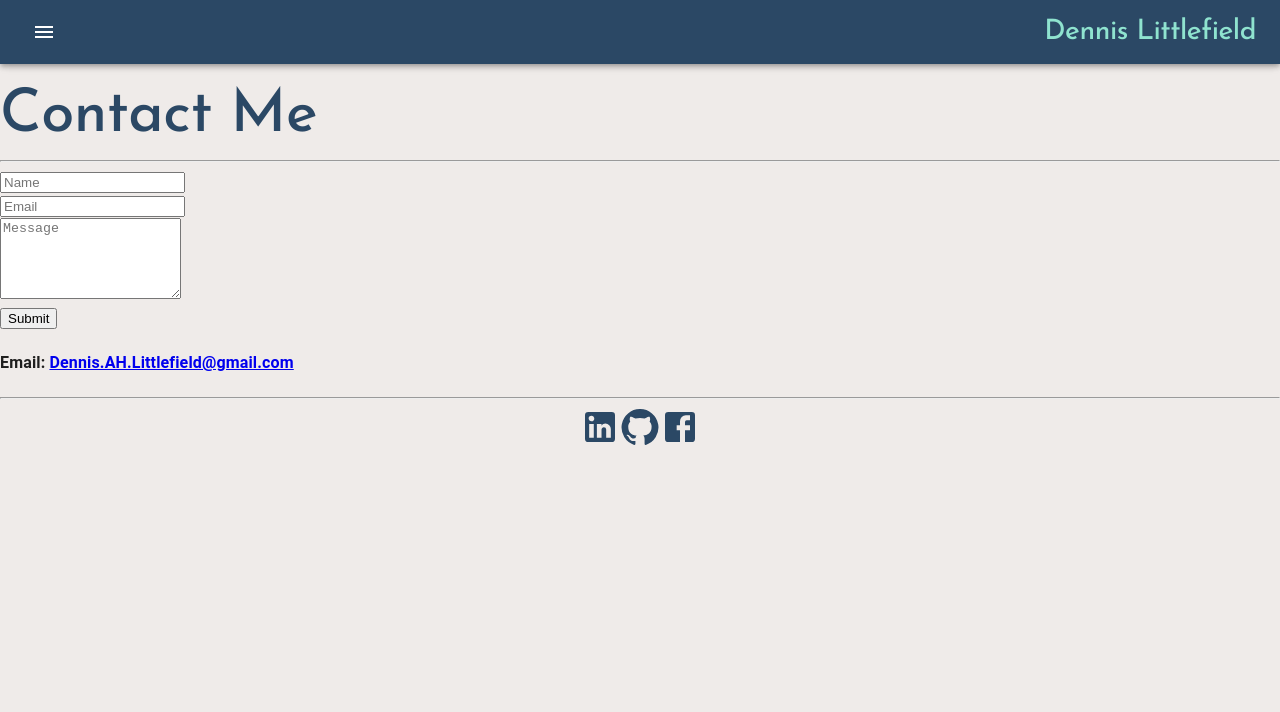
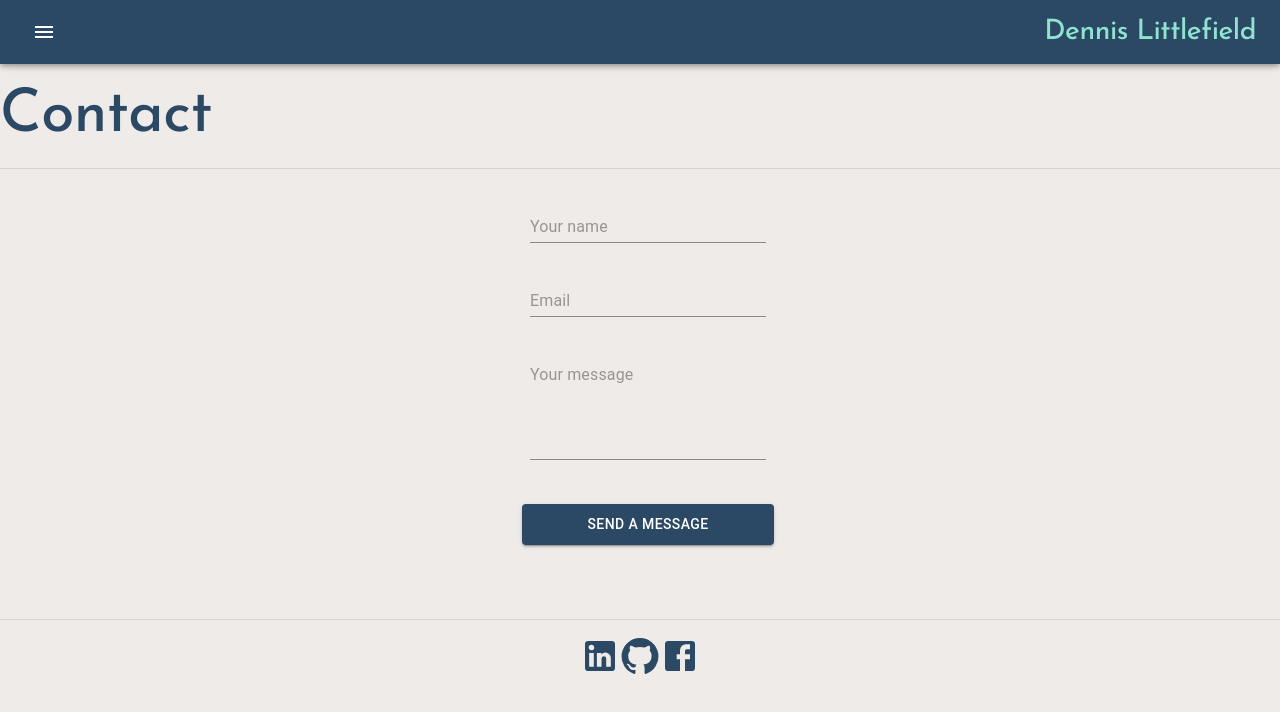
Before and after one commit to DLittlefield81/reactportfolio, a React (Create React App) app: page /Contact in a window 1280 px wide. Shown: the top 712 px of the page. Built offline with nearby package versions, Linux system fonts and the light colour scheme; a web font is replaced by a local one.

Commit message:
contact page functions

```diff
--- a/package.json
+++ b/package.json
@@ -15,7 +15,7 @@
     "bootstrap": "^5.2.0",
     "gh-pages": "^4.0.0",
     "react": "^18.2.0",
-    "react-bootstrap": "^2.4.0",
+    "react-bootstrap": "^2.5.0",
     "react-dom": "^18.2.0",
     "react-google-docs-viewer": "^1.0.1",
     "react-router-dom": "^6.3.0",
--- a/public/index.html
+++ b/public/index.html
@@ -13,6 +13,9 @@
     <link rel="preconnect" href="https://fonts.gstatic.com" crossorigin>
     <link href="https://fonts.googleapis.com/css2?family=Josefin+Sans:wght@500&family=Oleo+Script+Swash+Caps&display=swap"
       rel="stylesheet">
+      <!-- BOOTSTRAP -->
+      <link rel="stylesheet" href="https://cdn.jsdelivr.net/npm/bootstrap@4.0.0/dist/css/bootstrap.min.css"
+        integrity="sha384-Gn5384xqQ1aoWXA+058RXPxPg6fy4IWvTNh0E263XmFcJlSAwiGgFAW/dAiS6JXm" crossorigin="anonymous">
     <link rel="apple-touch-icon" href="%PUBLIC_URL%/logo192.png" />
     <!--
       manifest.json provides metadata used when your web app is installed on a
@@ -45,6 +48,12 @@
     -->
     <div id="particles-js"></div>
 
+  <script src="https://code.jquery.com/jquery-3.2.1.slim.min.js"
+    integrity="sha384-KJ3o2DKtIkvYIK3UENzmM7KCkRr/rE9/Qpg6aAZGJwFDMVNA/GpGFF93hXpG5KkN" crossorigin="anonymous"></script>
+  <script src="https://cdn.jsdelivr.net/npm/popper.js@1.12.9/dist/umd/popper.min.js"
+    integrity="sha384-ApNbgh9B+Y1QKtv3Rn7W3mgPxhU9K/ScQsAP7hUibX39j7fakFPskvXusvfa0b4Q" crossorigin="anonymous"></script>
+  <script src="https://cdn.jsdelivr.net/npm/bootstrap@4.0.0/dist/js/bootstrap.min.js"
+    integrity="sha384-JZR6Spejh4U02d8jOt6vLEHfe/JQGiRRSQQxSfFWpi1MquVdAyjUar5+76PVCmYl" crossorigin="anonymous"></script>
 
   </body>
 </html>
--- a/src/components/contactForm.js
+++ b/src/components/contactForm.js
@@ -1,62 +1,48 @@
-import React, { useRef } from 'react';
-import emailjs from '@emailjs/browser';
+import React, { useState } from "react";
+import { FormControl, Input, Box, TextField, Button } from '@mui/material';
 
- const ContactUs = () => {
-    const form = useRef();
+const FORM_ENDPOINT = "https://public.herotofu.com/v1/b9ba7410-176a-11ed-98e8-53e0970ab51c"; // TODO - fill on the later step
 
-    const sendEmail = (e) => {
-        e.preventDefault();
-
-        emailjs.sendForm('service_0rj40qc', 'template_ysw6sno', form.current, 'UQA8JW6gi1p3KVYWM')
-            .then((result) => {
-                console.log(result.text);
-            }, (error) => {
-                console.log(error.text);
-            });
+const ContactForm = () => {
+    const [submitted, setSubmitted] = useState(false);
+    const handleSubmit = () => {
+        setTimeout(() => {
+            setSubmitted(true);
+        }, 100);
     };
 
+    if (submitted) {
         return (
-         <section className="bg-light">
-             <div className="container">
-                 <div className="row">
-                     <div className="col-lg-10 mx-auto text-dark mb-4">
+            <>
+                <h2>Thank you!</h2>
+                <div>We'll be in touch soon.</div>
+            </>
+        );
+    }
 
-                         <form id="contact-form" onSubmit={sendEmail} className="mb-5">
-                             <div>
-                                 <input
-                                     className="form-control"
-                                     placeholder="Name"
-                                     type="text"
-                                     name="user_name"
-                                 />
+    return (
+        <Box style={{ display: "flex", justifyContent: 'center', alignItems: 'center', mx: 'auto'}}>
+            <form
+                action={FORM_ENDPOINT}
+                onSubmit={handleSubmit}
+                method="POST"
+                target="_blank"
+            >
+                <div style={{ mx: "auto", marginTop: `10px`, }}>
+                    <TextField fullWidth className="m-2 p-2" type="text" placeholder="Your name" name="name" variant="standard" required />
                 </div>
-                             <div>
-                                 <input
-                                     className="form-control"
-                                     placeholder="Email"
-                                     type="email"
-                                     name="user_email"
-                                 />
+                <div style={{ mx: "auto", marginTop: `10px` }}>
+                    <TextField fullWidth className="m-2 p-2" type="email" placeholder="Email" name="email" variant="standard" required />
                 </div>
-                             <div>
-                                 <textarea
-                                     className="form-control"
-                                     placeholder="Message"
-                                     name="message"
-                                     rows="5"
-                                 />
+                <div style={{ mx: "auto", marginTop: `10px` }}>
+                    <TextField fullWidth className="m-2 p-2" multiline rows={4} placeholder="Your message" name="message" variant="standard" required />
                 </div>
-                             <div className="text-center">
-                                 <button type="submit" className="btn btn-primary btn-xl js-scroll-trigger" value="Send">Submit</button>
+                <div style={{ mx: "auto", marginTop: `20px`, paddingBottom: `50px` }}>
+                    <Button fullWidth className="m-2 p-2" variant="contained" type="submit"> Send a message </Button>
                 </div>
             </form>
-                         <h4>
-                             Email:  <a href="mailto:Dennis.AH.Littlefield@gmail.com"> Dennis.AH.Littlefield@gmail.com</a>
-                         </h4>
-                     </div>
-                 </div>
-             </div>
-         </section>
+        </Box>
     );
- }
-export default ContactUs
+};
+
+export default ContactForm;
--- a/src/components/pages/Contact.js
+++ b/src/components/pages/Contact.js
@@ -1,14 +1,14 @@
 import React from 'react';
 import {Typography, Box} from '@mui/material/';
-import ContactUs from '../contactForm';
+import ContactForm from '../contactForm';
 const Contact = () => {
   return (
     <Box style={{ mx: "auto", marginTop: `80px` }}>
       <Typography fontFamily="Josefin Sans" variant="h2" color="primary">
-        Contact Me
+        Contact
       </Typography>
       <hr />
-      <ContactUs/>
+      <ContactForm />
       </Box>
   );
 }
```
Also changed, not shown: 1 other file (tests, documents, lock files or other folders). Lines whose indentation alone changed are shown as unchanged.
